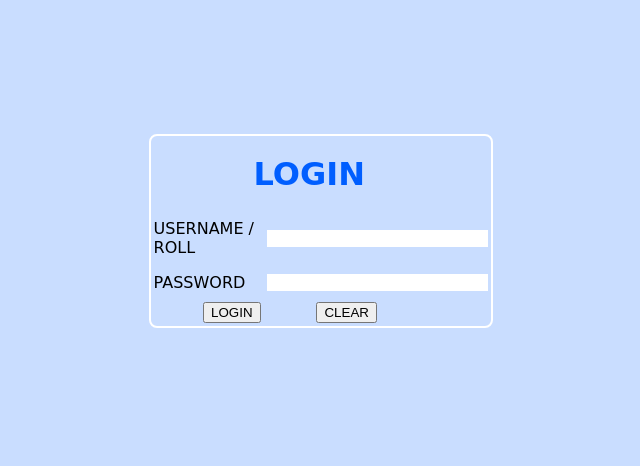
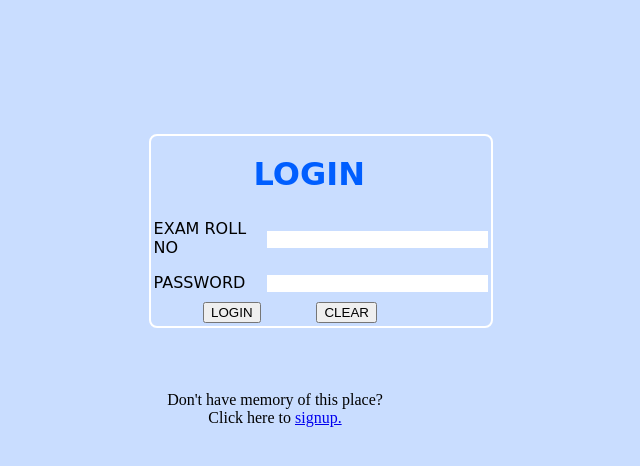
Before and after one commit to tkumar495/sxcran-blog, a Django app: page /login/ in a window 1280 px wide. Shown: the top 466 px of the page, without its empty margins (365-1005 px from the left). Run offline with Django 3.2, Linux system fonts and the light colour scheme.

Commit message:
Add files via upload

```diff
--- a/users/templates/signup/login.html
+++ b/users/templates/signup/login.html
@@ -1,4 +1,10 @@
 {%load static%}
+<!-- CHANGELOG :
+				v 1.0.0 : +added login page
+						: changed "USERNAME/ROLL NO" to "EXAM ROLL NO"
+						: +added link to signup page
+-->
+<!doctype html>
 <html>
 	<head>
 		<meta name="viewport" content="width=device-width, initial-scale=1"/>
@@ -19,7 +25,7 @@
 					</tr>
 					<tr>
 						<td class="table_contents">
-							USERNAME / ROLL
+							EXAM ROLL NO
 						</td>
 						<td class="table_contents">
 							<input type="text" name="USERNAME" maxlength="12" size="25" required class="table_input">
@@ -43,5 +49,11 @@
 				</table>
 			</form>
 		</div>
+		<div class="bottom">
+			Don't have memory of this place?
+		</div>
+		<div class="bottom">
+			Click here to <a href="{% url 'signup' %}"> signup. </a>
+		</div>
 	</body>
 </html>
```
